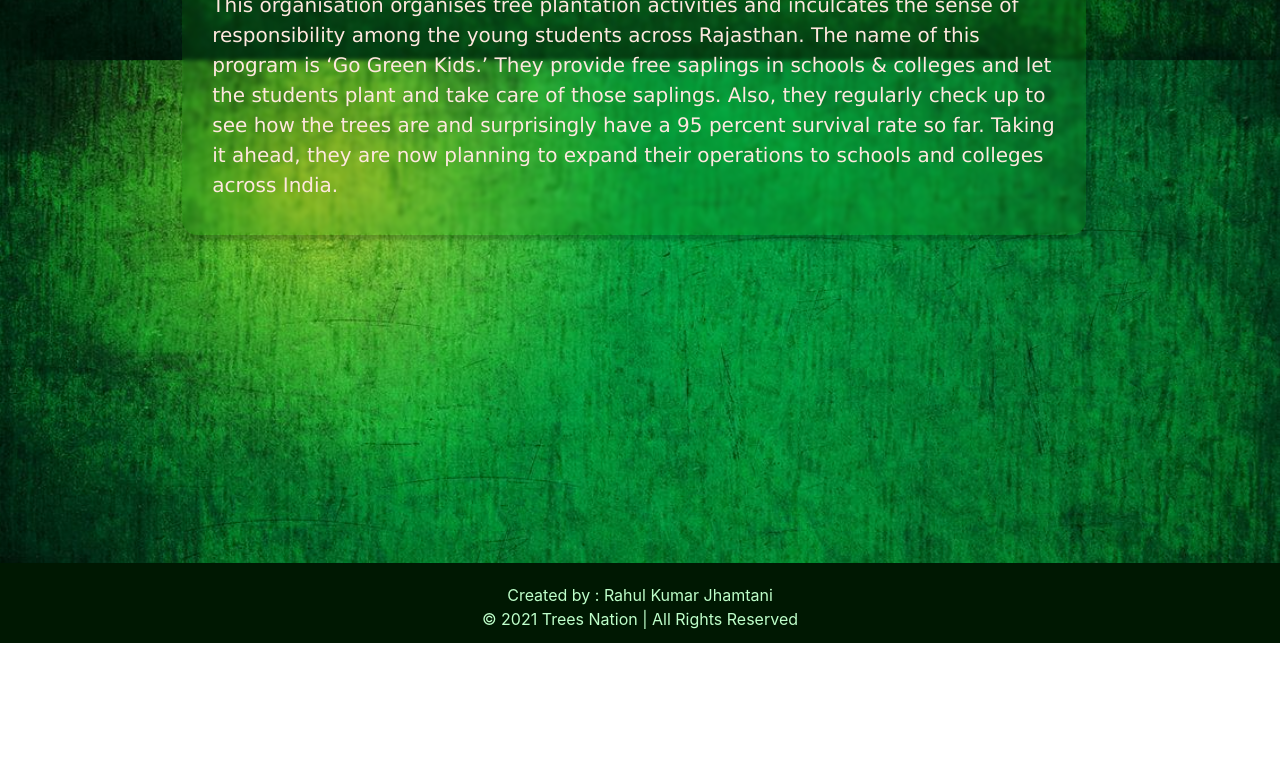
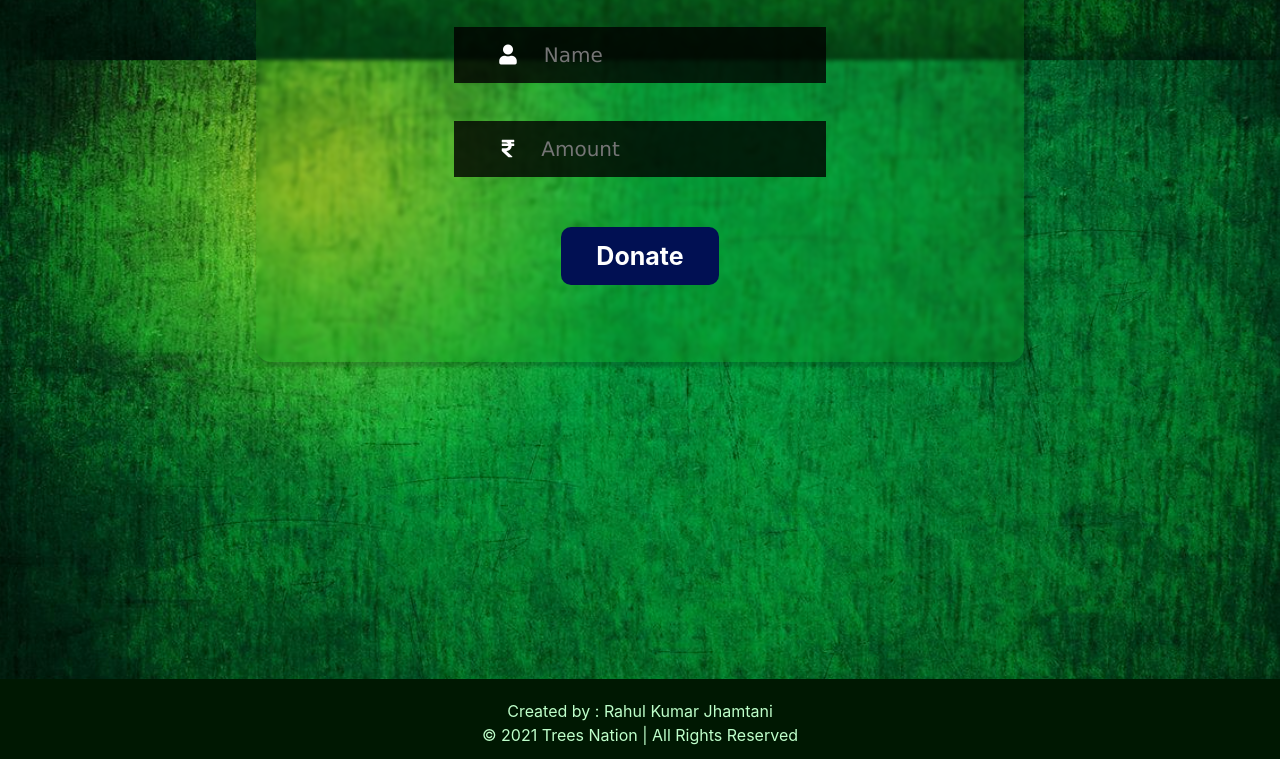
Before and after one commit to rahulkumarjhamtani/Trees-Nation, a plain HTML site: page donate.html in a window 1280 px wide. Shown: the part 740-1499 px from the top of the page. Before the commit the page ends 1383 px from the top, so only its background shows below. Drawn offline with nearby package versions, Linux system fonts and the light colour scheme.

Commit message:
trees nation

```diff
--- a/assets/css/style.css
+++ b/assets/css/style.css
@@ -194,3 +194,51 @@ html
 {
     color:rgb(1, 24, 1);
 }
+.field
+{
+    background-color: rgba(0,0,0,0.8);
+    width:50%;
+    text-align: center;
+    margin-left: auto;
+    margin-right: auto;
+    margin-top: 5%;
+    padding: 15px;
+    margin-bottom: 5%;
+}
+input[type="text"],input[type="number"]
+{
+    border:0;
+    color:white;
+    background-color: transparent;
+    font-family:'Lucida Sans', 'Lucida Sans Regular', 'Lucida Grande', 'Lucida Sans Unicode', Geneva, Verdana, sans-serif;
+    outline: none;
+    display: inline;
+    width: 70%;
+    margin-left: 1%;
+    font-size:20px;
+}
+input[type="submit"]
+{
+    border:0;
+    background-color:#011053;
+    color:white;
+    display:block;
+    margin:50px auto;
+    margin-bottom: 7%;
+    font-size:25px;
+    font-weight: bold;
+    text-align: center;
+    padding: 14px 35px;
+    border-radius:10px;
+    transition:background-color 0.3s, color 0.3s;
+    cursor: pointer;
+}
+input[type="submit"]:hover
+{
+    background-color:#0a1c6eee;
+}
+input::-webkit-outer-spin-button,
+input::-webkit-inner-spin-button {
+  -webkit-appearance: none;
+  margin: 0;
+}
--- a/donate.html
+++ b/donate.html
@@ -52,7 +52,7 @@
         </div>
     </nav>
 
-    <div class="columns is-centered mr-0">
+    <div class="is-centered mr-0">
         <div class="is-8-desktop is-12-touch">
 
             <div class="slogan2">
@@ -60,15 +60,17 @@
                 <h1>Cut the greed,<br> Not the green</h1>
             </div>
 
-            <div id="about">
-                <h1>About</h1>
-                <p>This organisation organises tree plantation activities and inculcates the sense of responsibility
-                    among the young students across Rajasthan. The name of this program is ‘Go Green Kids.’ They provide
-                    free saplings in schools & colleges and let the students plant and take care of those saplings.
-                    Also, they regularly check up to see how the trees are and surprisingly have a 95 percent survival
-                    rate so far. Taking it ahead, they are now planning to expand their operations to schools and
-                    colleges across India.
-                </p>
+            <div id="pay">
+                <h1>Make Your Contribution</h1>
+                <div class="field">
+                    <span class="fa fa-user" style="margin-right: 5%;color:white;font-size:20px;"></span>
+                    <input type="text" name="" placeholder="Name" id="username">
+                </div>
+                <div class="field">
+                    <span class="fas fa-rupee-sign" style="margin-right: 5%;color:white;font-size:20px;"></span>
+                    <input type="number" name="" placeholder="Amount" id="amount">
+                </div>
+                <input type="submit" name="" value="Donate">
             </div>
         </div>
     </div>
```
